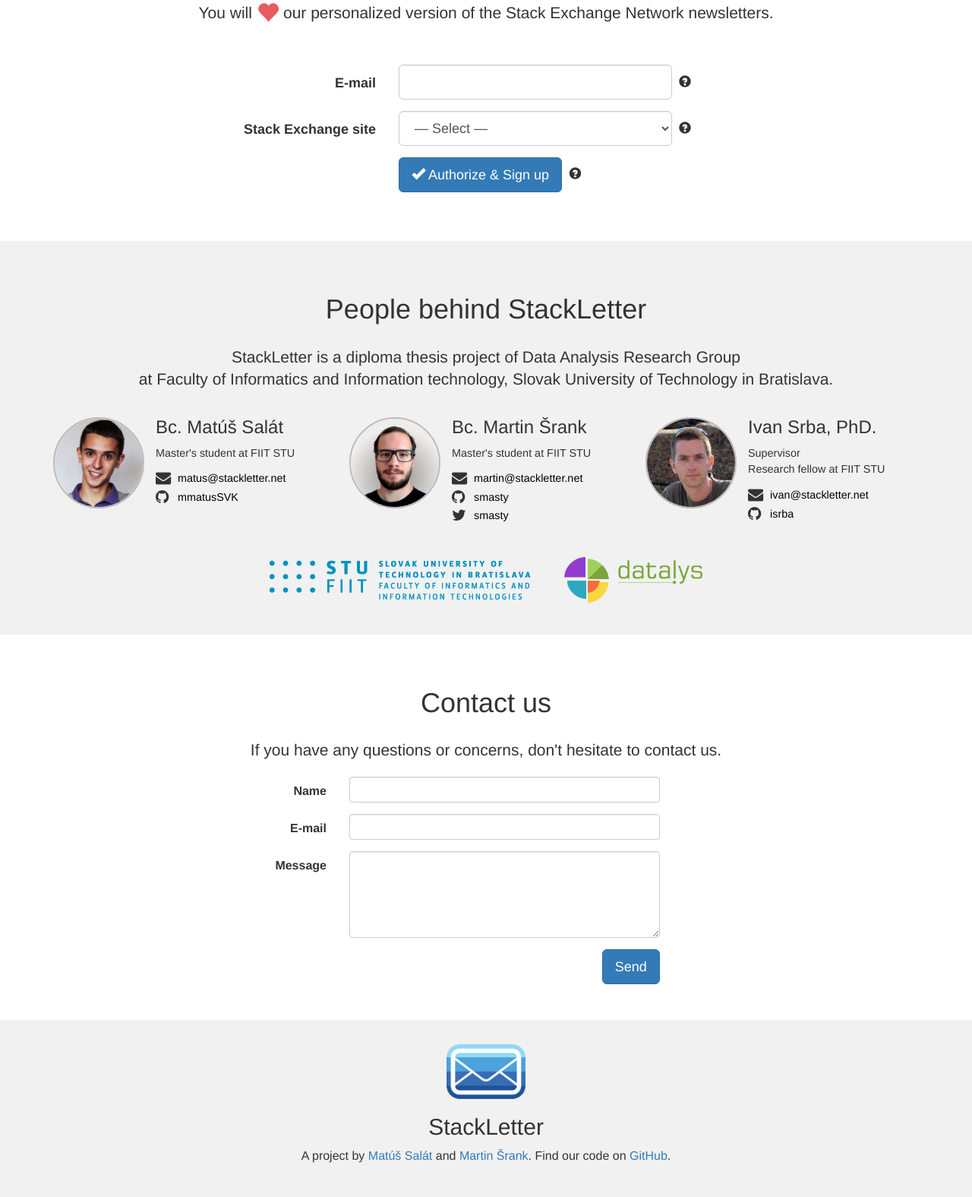
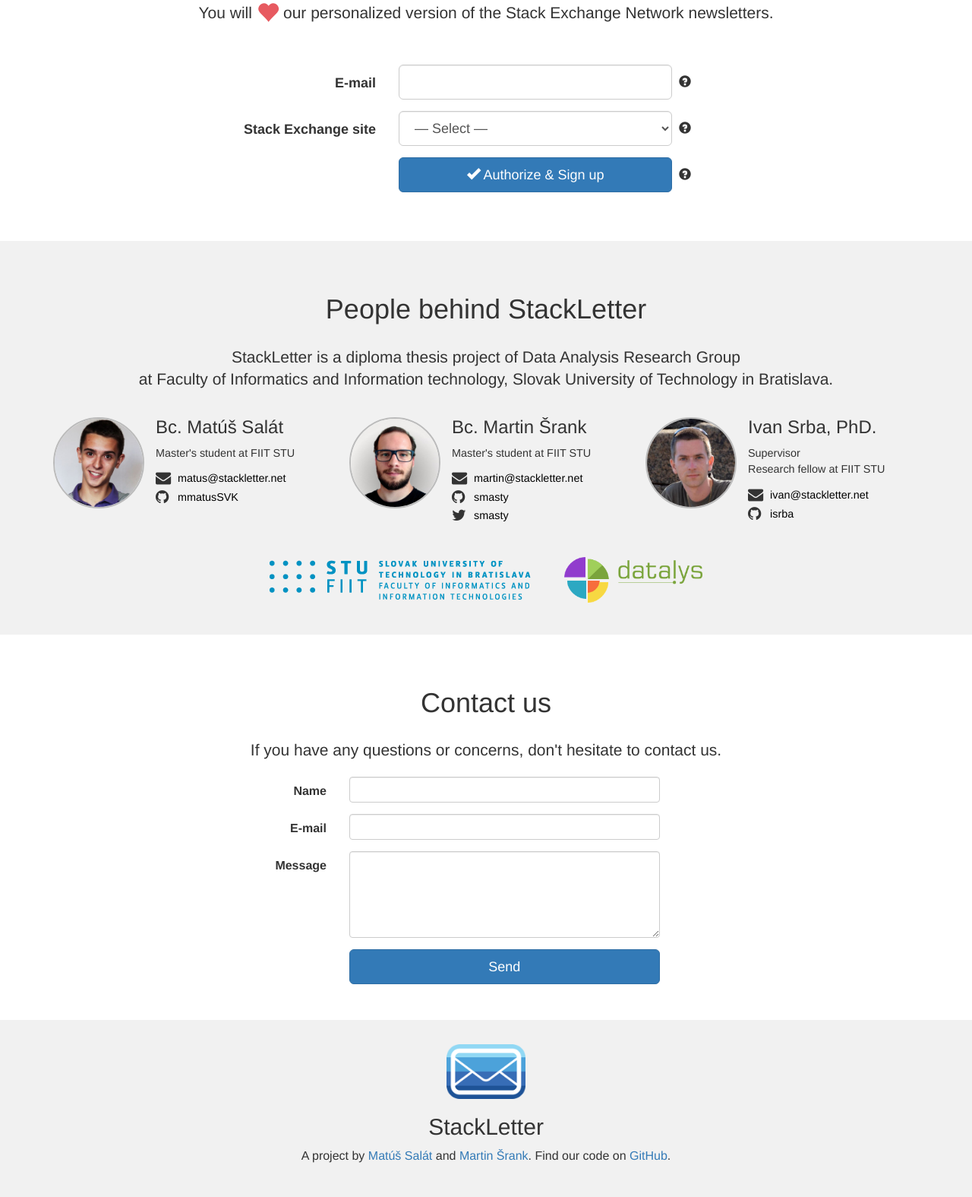
Before and after one commit to StackLetter/LandingPage, a PHP site: page / in a window 1280 px wide. Shown: the part 1152-2727 px from the top of the page at 76% size. Run offline with PHP 8.4, Linux system fonts and the light colour scheme.

Commit message:
small design changes

```diff
--- a/assets/style.css
+++ b/assets/style.css
@@ -40,7 +40,6 @@ body{padding-top: 60px;font-size:16px;line-height: 1.5;}
 .tip-wrapper .tip{position: absolute;right: -10px;top:50%;margin-top: -8px}
 .tip{cursor:pointer}
 .tip:hover::after{z-index:10000;content:attr(data-title);display: block;position: absolute;left:20px;top:-10px;width:200px;background:rgba(0,0,0,.95);border-radius:5px;padding:5px 7px;color:#fff;font: 12px/1.2 "Helvetica Neue", Helvetica, Arial, sans-serif;}
-.btn + .tip{position: relative;top:2px;left:5px}
 
 
 .author{margin-top: 1em;padding-bottom: 2em;}
--- a/index.html
+++ b/index.html
@@ -105,8 +105,8 @@
                         </div>
                         <div class="form-group form-group-lg">
                             <label class="col-sm-4 control-label"></label>
-                            <div class="col-sm-6">
-                                <button type="submit" class="btn btn-lg btn-primary"><span class="glyphicon glyphicon-ok"></span> Authorize & Sign up</button>
+                            <div class="col-sm-6 tip-wrapper">
+                                <button type="submit" class="btn btn-lg btn-primary btn-block"><span class="glyphicon glyphicon-ok"></span> Authorize & Sign up</button>
                                 <span class="tip glyphicon glyphicon-question-sign" data-title="You will be asked to authorize StackLetter with your Stack Exchange profile. We use this to collect your user ID and access token for the API. We process only publicly available data."></span>
                             </div>
                         </div>
@@ -197,7 +197,7 @@
                         <div class="form-group form-group-lg">
                             <label class="col-sm-4 control-label"></label>
                             <div class="col-sm-6">
-                                <button type="submit" class="btn btn-lg btn-primary pull-right">Send</button>
+                                <button type="submit" class="btn btn-lg btn-primary btn-block">Send</button>
                             </div>
                         </div>
                         <div class="text-right">
```
